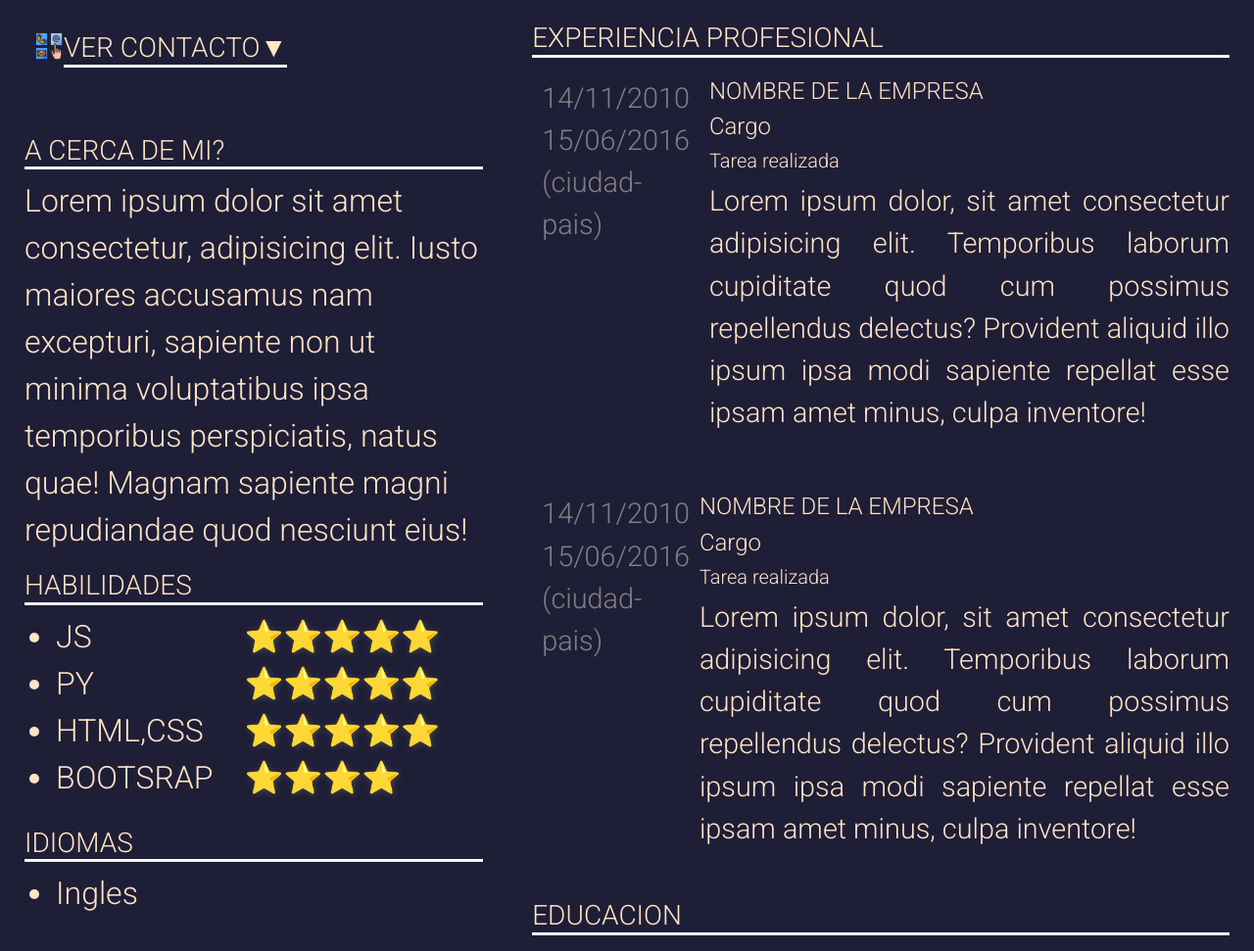
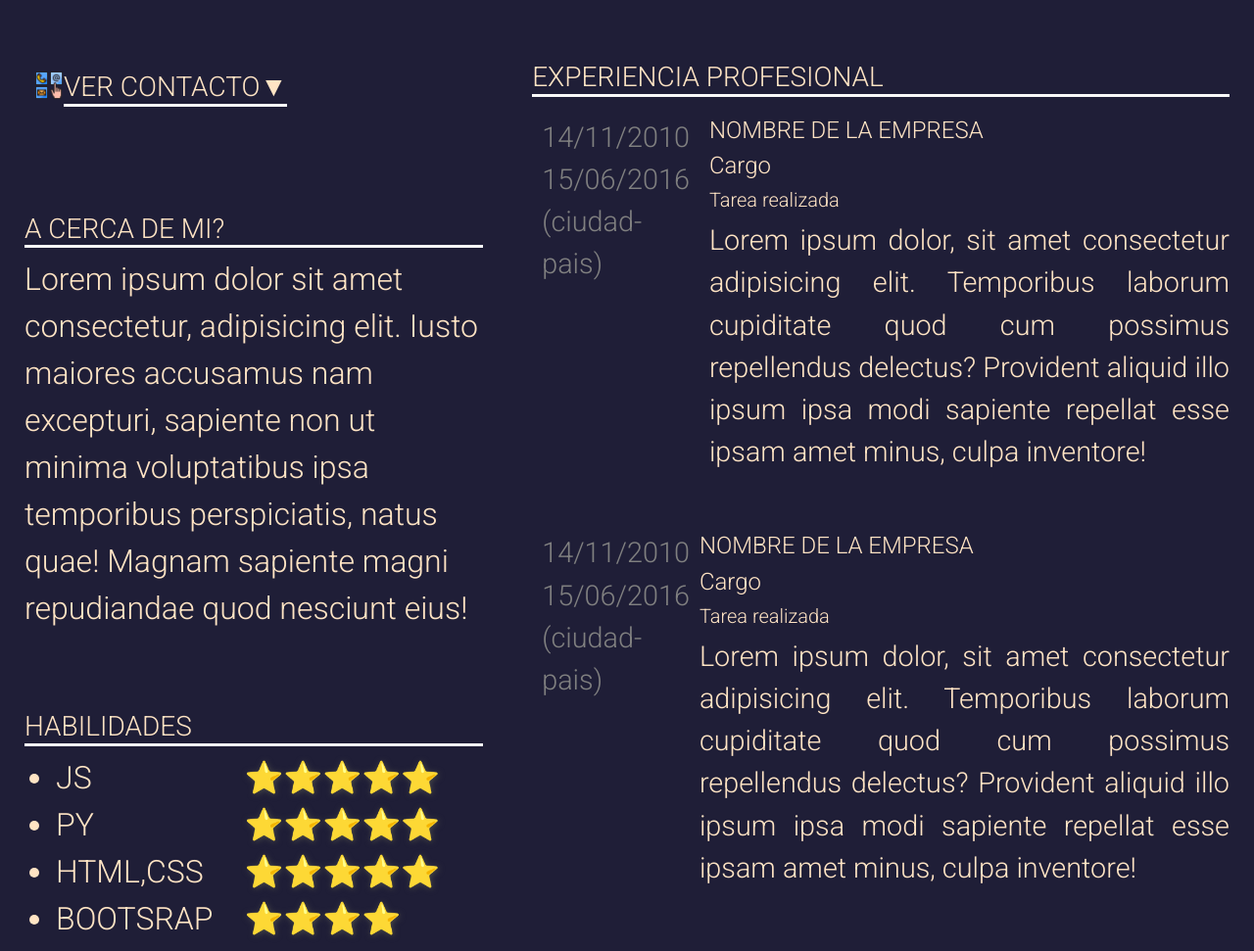
Before and after one commit to FerPe91/proyecto-ticmas-final, a website: page index.html in a window 1280 px wide. Shown: the part 302-1273 px from the top of the page at 98% size. Drawn offline with nearby package versions, Linux system fonts and the light colour scheme.

Commit message:
se arregló el menu ancla

```diff
--- a/css/styles.css
+++ b/css/styles.css
@@ -121,18 +121,22 @@ h3{
     color: black;
     background-color:rgb(195, 172, 172);
     filter:drop-shadow(2px 2px 3px #000000);
-}
 
-.img-contacto{
-    transition: all 0.5s ease-in-out;
+
 
 }
 
-.img-contacto:hover{
+#contacto:hover .img-contacto{
+    transition: all 0.5s ease-in-out;
     transform: scale(1.5) rotate(720deg);
     margin-right: 10px;
+
 }
 
+.anchor-offset {
+    padding-top: 40px;
+    margin-top: 40px;
+}
 
 .socialMedia ul{
     margin-top: 20px;
--- a/index.html
+++ b/index.html
@@ -43,14 +43,14 @@
         <section class="bloqueIzquierdo">
             <div class="socialMedia">
                 <div id='contenedor_contacto'class="col-12 h-100 d-inline-block p-0 m-0 bg-transparent" data-bs-toggle="collapse" href="#collapseExample" role="button" aria-expanded="false" aria-controls="collapseExample" >
-                    <div id="contacto" class="item d-flex flex item">
+                    <div id="contacto" class="anchor-offset d-flex flex item">
                         <img src="./img/contacto.png" class="img-contacto" height="30" width="30" alt="Icono Contacto">
                         <h3 class="d-inline" >VER CONTACTO▼</h3>
                     </div>
                     <div class="">
                         <div class="contenedor-social col-12 collapse bg-transparent p-0" id="collapseExample">
                             <div class=" col-5 card card-body border-0 p-0 bg-transparent">
-                                <div type="text" class="d-flex flex-row align-items-center p-0 m-0">
+                                <div type="text" class="anchor-offset d-flex flex-row align-items-center p-0 m-0">
                                     <img src="img/whatsapp.png" class="social align-self-center h-25 w-25 p-0 m-1" alt="">
                                     <p class="p-0 m-0" style="text-align: center;">2494487865</p>
                                 </div>
@@ -77,7 +77,7 @@
                     </div>
                 </div>
             </div>
-            <div id="aCercaDeMi">
+            <div id="aCercaDeMi" class="anchor-offset">
                 <h3>A CERCA DE MI?</h3>
                 <p>Lorem ipsum dolor sit amet consectetur, adipisicing elit.
                     Iusto maiores accusamus nam excepturi, sapiente non ut minima
@@ -85,7 +85,7 @@
                     Magnam sapiente magni repudiandae quod nesciunt eius!
                 </p>
             </div>
-            <div class="habilidades">
+            <div class="anchor-offset habilidades" >
                 <h3>HABILIDADES</h3>
                 <div class="itemsHabilidades">
                     <ul class="nombresHabilidades">
@@ -103,7 +103,7 @@
                 </div>
 
             </div>
-            <div class="idiomas">
+            <div class="idiomas anchor-offset">
                 <h3>IDIOMAS</h3>
                 <ul>
                     <li>Ingles</li>
@@ -113,7 +113,7 @@
         </section>
 
         <section class="bloqueDerecho">
-            <div class="experiencia" id="laboral">
+            <div class="experiencia anchor-offset" id="laboral">
                 <div class="trabajos">
                     <h3>EXPERIENCIA PROFESIONAL</h3>
                     <div class="detalles">
@@ -152,7 +152,7 @@
                     </div>
                 </div>
             </div>
-            <div class="educacion" id="educacion">
+            <div class="educacion anchor-offset" id="educacion">
                 <h3>EDUCACION</h3>
                 <div class="detalles">
                     <div class="desdeHasta">
```
